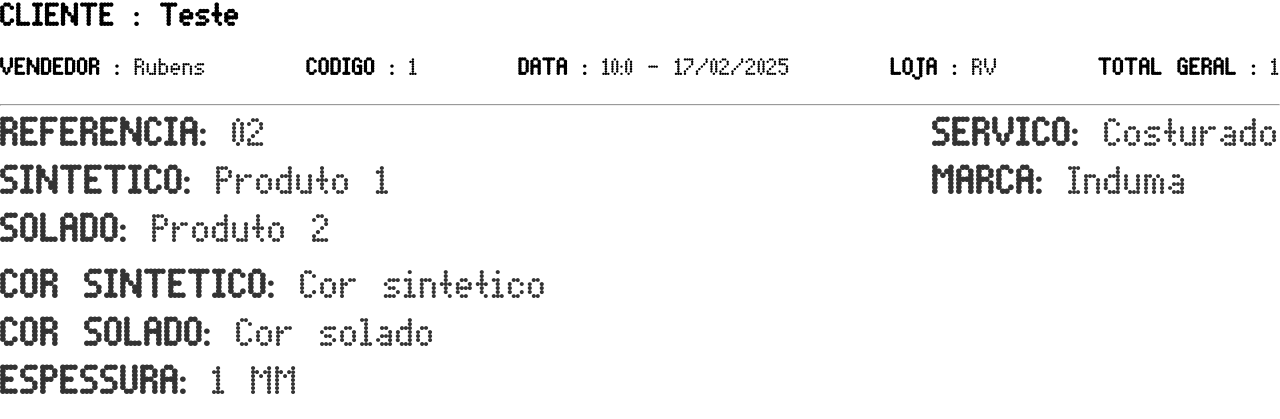
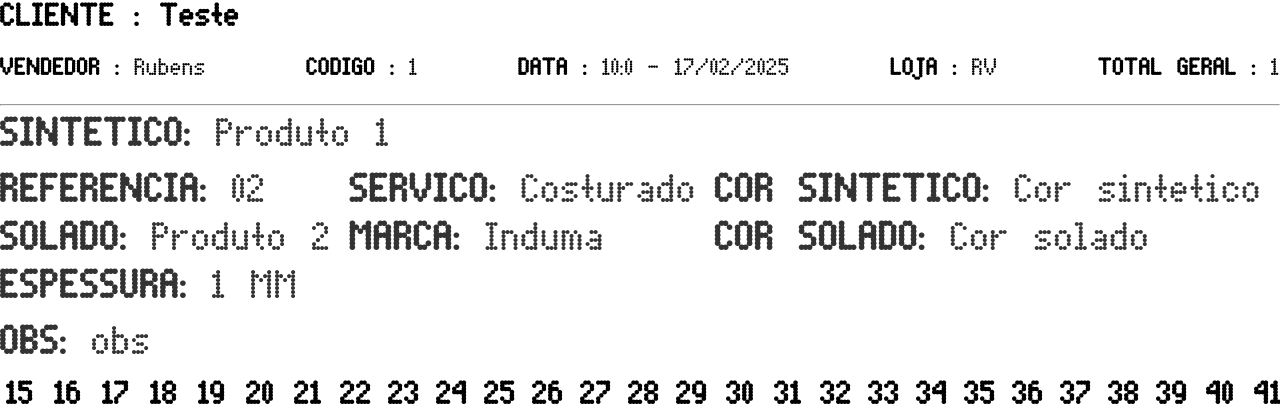
Before and after one commit to RubsNeto/PalmieX, a Django app: page /imprimir/1/ in a window 1280 px wide; the page is wider, and only the part inside the window is pictured. Shown: the top 419 px of that part. Run offline with Django 5.2, Linux system fonts and the light colour scheme; a user stored in the database is signed in; data comes from the database, SQL or seed files in the repository; both versions use the stored data as it was after the commit; some web fonts are replaced.

Commit message:
css ajustes

```diff
--- a/static/css/imprimir.css
+++ b/static/css/imprimir.css
@@ -1,10 +1,13 @@
 @font-face {
   font-family: 'DOTMATRI';
-  src: url('/static/fonts/DOTMATRI.ttf') format('truetype');
+  src: url('/static/fonts/DOTMATRI.TTF') format('truetype');
   font-weight: normal;
   font-style: normal;
 }
 
+.primeiro{
+  width: 100%;
+}
 /* Reset de margin, padding e definição de fonte */
 * {
   margin: 0;
--- a/templates/pedidos/imprimir.html
+++ b/templates/pedidos/imprimir.html
@@ -26,17 +26,22 @@
   <div class="pedido-item">
     <div class="produto-cabecalho">
       <span class="item-nome">
+        <div class= "primeiro">
+        {% if production_area == "balancinho" or production_area == "vendedor" %}
+        <p><strong>SINTETICO:</strong> {{ grupo.list.0.mat_balancinho|default:"" }}</p>
+        {% endif %}
+      </div>
       <div>
         {% if production_area == "solado" or production_area == "vendedor" %}
         <p><strong>REFERENCIA:</strong> {{ grupo.list.0.ref_palmilha|default:"" }}</p>
         {% endif %}
 
-          {% if production_area == "balancinho" or production_area == "vendedor" %}
-          <p><strong>SINTETICO:</strong> {{ grupo.list.0.mat_balancinho|default:"" }}</p>
-          {% endif %}
 
         {% if production_area == "solado" or production_area == "vendedor" %}
         <p><strong>SOLADO:</strong> {{ grupo.list.0.mat_palmilha|default:"" }}</p>
+        {% endif %}
+        {% if production_area == "balancinho" or production_area == "vendedor" %}
+          <div><p><strong>ESPESSURA:</strong> {{ grupo.list.0.espessura|default:"0" }} MM</p></div>
         {% endif %}
         </div>
 
@@ -59,9 +64,6 @@
           <p><strong>COR SOLADO:</strong> {{ grupo.list.0.cor_palmilha|default:"" }}</p>
         {% endif %}
 
-        {% if production_area == "balancinho" or production_area == "vendedor" %}
-          <div><p><strong>ESPESSURA:</strong> {{ grupo.list.0.espessura|default:"0" }} MM</p></div>
-        {% endif %}
         </div>
         <div>
         </div>
```
Also changed, not shown: db.sqlite3. Lines whose indentation alone changed are shown as unchanged.
